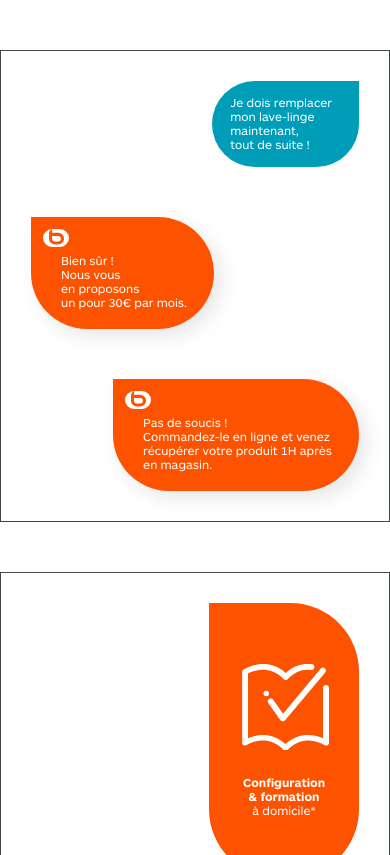
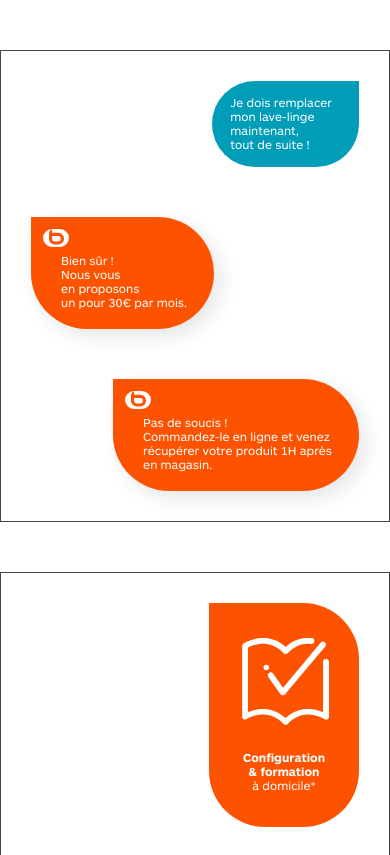
Before and after one commit to nicolasm77/bubbles, a website built with webpack: page docs/index.html in a window 390 px wide. Shown: the top 855 px of the page. Built offline with nearby package versions, Linux system fonts and the light colour scheme.

Commit message:
responsive

```diff
--- a/src/sass/bubble.scss
+++ b/src/sass/bubble.scss
@@ -58,7 +58,7 @@ $smaller: "(max-width: 399px)";
         -webkit-box-pack: center;
         -ms-flex-pack: center;
         justify-content: center;
-        min-height: 275px;
+        //min-height: 275px;
         border-radius:25%;
         border-top-left-radius: 0 !important;
 
```
Also changed, not shown: dist/main.css, 1 other file.
